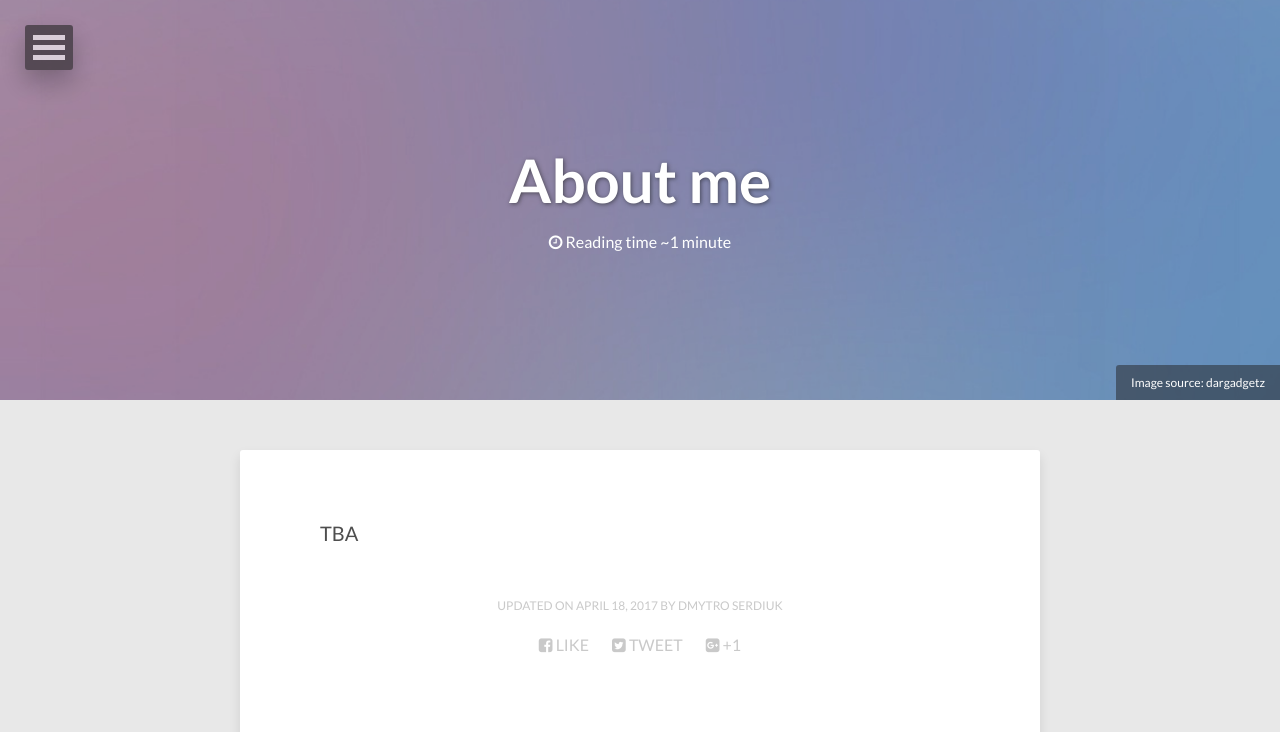
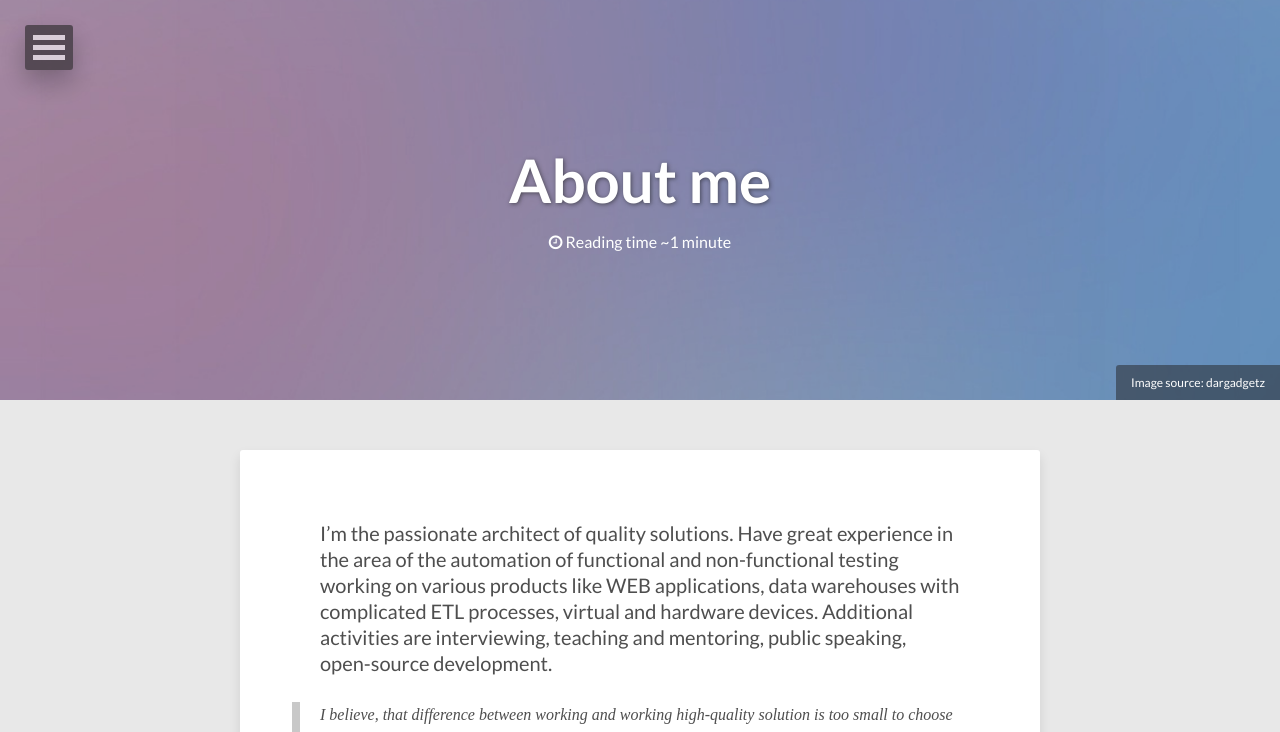
Before and after one commit to extsoft/blog, a Jekyll site: the page built from about/index.md, in a window 1280 px wide. Shown: the top 732 px of the page. Built offline with Jekyll 4.4.1, drawn with Linux system fonts in a browser that asks for light colours; nearby versions of some CDN libraries; some of the changed text lies outside the part shown.

Commit message:
Update About Me information
Rename 'About' to 'Find me'.
Move 'About me' page to the top of the menu.
Update email.

```diff
--- a/_config.yml
+++ b/_config.yml
@@ -10,9 +10,9 @@
 # Owner/author information
 owner:
   name:           Dmytro Serdiuk
-  avatar:         at-logo.png
+  avatar:         me/logo.png
   bio:            "The passionate architect of quality solutions."
-  email:          dmytro.serdiuk@gmail.com
+  email:          Dmytro Serdiuk<dmytro.serdiuk@gmail.com>
   # Social networking links used in footer. Update and remove as you like.
   twitter:        DmytroSerdiuk
   facebook:       extsoft
--- a/_includes/navigation.html
+++ b/_includes/navigation.html
@@ -3,14 +3,14 @@
 	<ul class="dl-menu">
 		<li><a href="{{ site.url }}/">Home</a></li>
 		<li>
-			<a href="#">About</a>
+			<a href="#">Find me</a>
 			<ul class="dl-submenu">
 				<li>
 					<img src="{{ site.url }}/images/{{ site.owner.avatar }}" alt="{{ site.owner.name }} photo" class="author-photo">
 					<h4>{{ site.owner.name }}</h4>
 					<p>{{ site.owner.bio }}</p>
 				</li>
-				<li><a href="{{ site.url }}/about/"><span class="btn btn-inverse">Learn More</span></a></li>
+				<!--<li><a href="{{ site.url }}/about/"><span class="btn btn-inverse">Learn More</span></a></li>-->
 				{% if site.owner.email %}<li>
 					<a href="mailto:{{ site.owner.email }}"><i class="fa fa-fw fa-envelope"></i> Email</a>
 				</li>{% endif %}
--- a/about/index.md
+++ b/about/index.md
@@ -6,6 +6,11 @@
   credit: dargadgetz
   creditlink: http://www.dargadgetz.com/ios-7-abstract-wallpaper-pack-for-iphone-5-and-ipod-touch-retina/
 comments: false
-modified: 2017-04-18
+modified: 2017-12-09
 ---
-TBA
+I’m the passionate architect of quality solutions. Have great experience in the area of the automation of functional and non-functional testing working on various products like WEB applications, data warehouses with complicated ETL processes, virtual and hardware devices. Additional activities are interviewing, teaching and mentoring, public speaking, open-source development.
+> I believe, that difference between working and working high-quality solution is too small to choose the first one.
+
+<figure>
+	<img src="/images/me/photo.jpg" alt="">
+</figure>
```
Also changed, not shown: other parts of _includes/navigation.html (+1 -0 lines), _posts/2017-04-18-welcome.md (+1 -1 lines), images/me/logo.png (renamed from images/at-logo.png), 1 other file.
